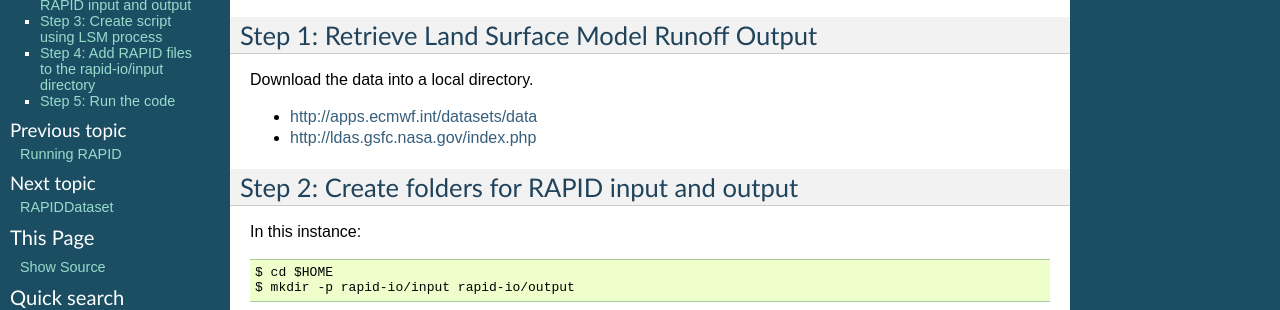
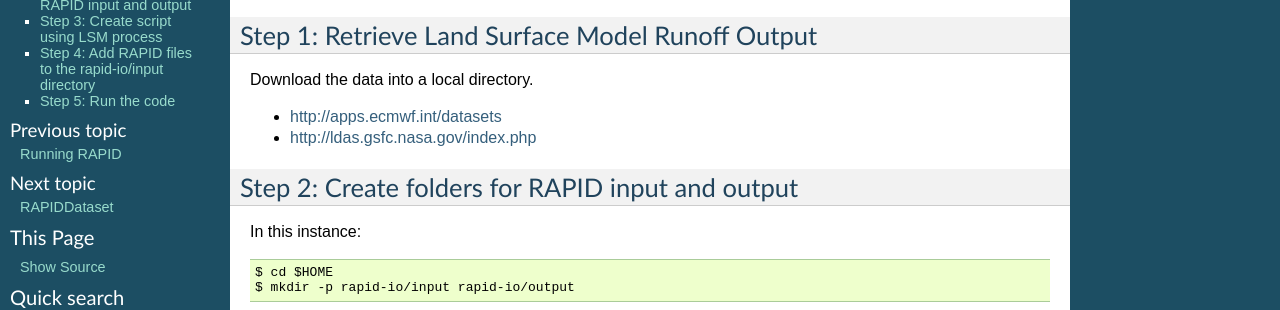
Before and after one commit to erdc/RAPIDpy, a Sphinx documentation site: the page built from docs/lsm_inflow.rst, in a window 1280 px wide. Shown: the part 173-483 px from the top of the page. Built offline with Sphinx 7.4.7, drawn with Linux system fonts in a browser that asks for light colours; some of the changed lines change nothing that is shown.

Commit message:
Update lsm_inflow.rst

```diff
--- a/docs/lsm_inflow.rst
+++ b/docs/lsm_inflow.rst
@@ -12,7 +12,7 @@ Step 1: Retrieve Land Surface Model Runoff Output
 
 Download the data into a local directory.
 
-- http://apps.ecmwf.int/datasets/data
+- http://apps.ecmwf.int/datasets
 - http://ldas.gsfc.nasa.gov/index.php
 
 
```
